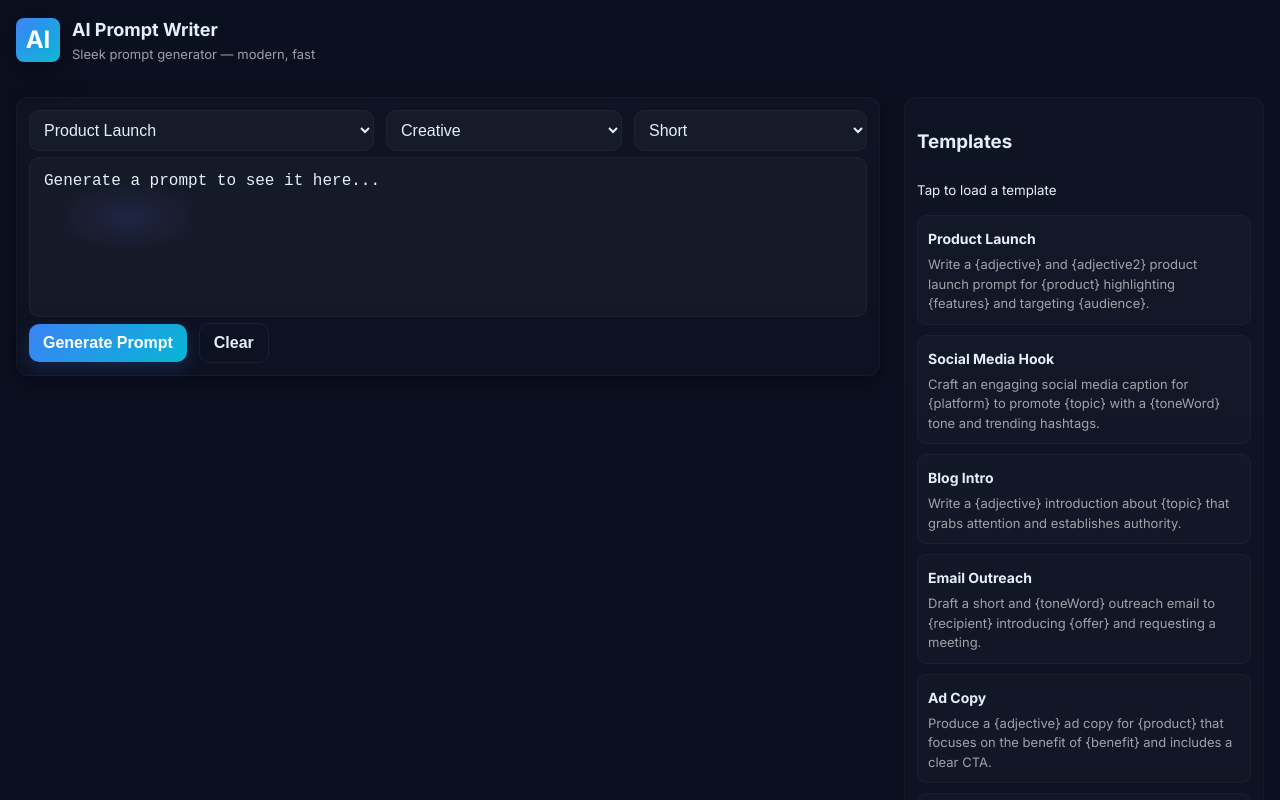
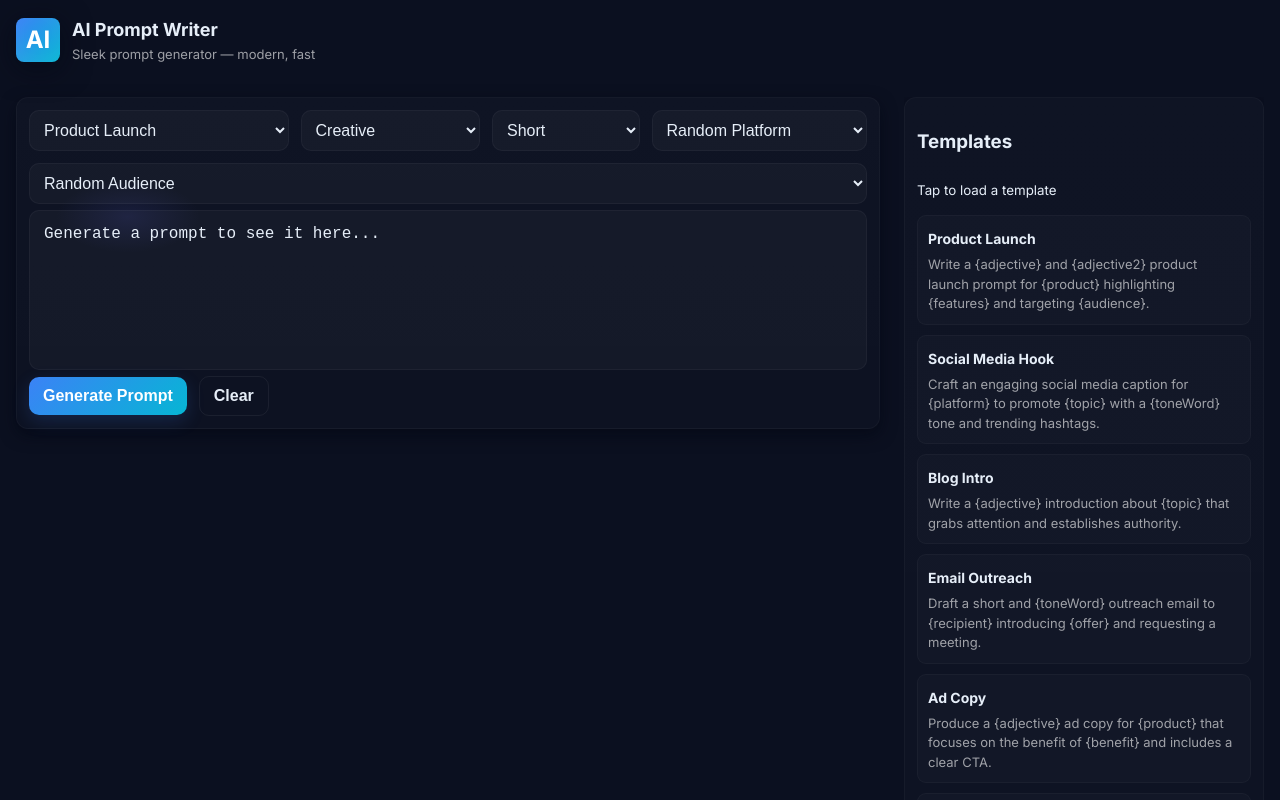
Before and after one commit to gabezigo/AiPromptGenerator, a React (Create React App) app: page / in a window 1280 px wide. Shown: the top 800 px of the page. Built offline with nearby package versions, Linux system fonts and the light colour scheme; the HTML template or start-up script is replaced by a standard one.

Commit message:
Update App.js

```diff
--- a/src/App.js
+++ b/src/App.js
@@ -1,7 +1,7 @@
 import React, { useState, useEffect } from 'react';
 import './App.css';
 
-// Expanded templates with multiple sentence structures
+// --- FULL TEMPLATES as you originally provided ---
 const TEMPLATES = [
   {
     title: 'Product Launch',
@@ -130,7 +130,7 @@ const TEMPLATES = [
   },
 ];
 
-// Expanded word banks with many options
+// --- FULL WORD_BANKS as you originally provided ---
 const WORD_BANKS = {
   adjective: [
     'concise', 'persuasive', 'engaging', 'compelling', 'creative', 'imaginative', 'playful',
@@ -234,16 +234,16 @@ function randomChoice(arr) {
   return arr[Math.floor(Math.random() * arr.length)];
 }
 
-// Fill template with random words and add tone/length instructions (no custom overrides)
-function fillTemplate(tmpl, tone, length) {
+// Fill template with random words (or selected ones) and tone/length instructions
+function fillTemplate(tmpl, tone, length, platformSel, audienceSel) {
   const replacements = {
     adjective: randomChoice(WORD_BANKS.adjective),
     adjective2: randomChoice(WORD_BANKS.adjective2),
     toneWord: tone,
     product: randomChoice(WORD_BANKS.product),
     features: randomChoice(WORD_BANKS.features),
-    audience: randomChoice(WORD_BANKS.audience),
-    platform: randomChoice(WORD_BANKS.platform),
+    audience: audienceSel || randomChoice(WORD_BANKS.audience),
+    platform: platformSel || randomChoice(WORD_BANKS.platform),
     topic: randomChoice(WORD_BANKS.topic),
     recipient: randomChoice(WORD_BANKS.recipient),
     offer: randomChoice(WORD_BANKS.offer),
@@ -252,6 +252,11 @@ function fillTemplate(tmpl, tone, length) {
     event: randomChoice(WORD_BANKS.event),
     emotion: randomChoice(WORD_BANKS.emotion),
   };
+
+  // Ensure tone always mentioned if missing {toneWord}
+  if (!tmpl.includes('{toneWord}')) {
+    tmpl = `Using a ${tone} tone, ${tmpl}`;
+  }
 
   let filled = tmpl.replace(/\{(.*?)\}/g, (_, key) => replacements[key.trim()] || `{${key}}`);
 
@@ -275,6 +280,8 @@ export default function App() {
   const [selectedTemplate, setSelectedTemplate] = useState(TEMPLATES[0]);
   const [tone, setTone] = useState('creative');
   const [length, setLength] = useState('short');
+  const [platformSel, setPlatformSel] = useState('');
+  const [audienceSel, setAudienceSel] = useState('');
   const [result, setResult] = useState('');
   const [history, setHistory] = useState(() => {
     try {
@@ -291,7 +298,7 @@ export default function App() {
   function generate() {
     const tmpl =
       selectedTemplate.templates[Math.floor(Math.random() * selectedTemplate.templates.length)];
-    const prompt = fillTemplate(tmpl, tone, length);
+    const prompt = fillTemplate(tmpl, tone, length, platformSel, audienceSel);
     setResult(prompt);
     setHistory((h) => [{ id: Date.now(), title: selectedTemplate.title, prompt }, ...h].slice(0, 30));
   }
@@ -333,6 +340,7 @@ export default function App() {
       <main className="panel main-panel">
         {/* Controls */}
         <div className="controls">
+          {/* Template dropdown */}
           <select
             className="select"
             value={selectedTemplate.title}
@@ -345,16 +353,40 @@ export default function App() {
             ))}
           </select>
 
+          {/* Tone dropdown - dynamic */}
           <select className="select" value={tone} onChange={(e) => setTone(e.target.value)}>
-            <option value="creative">Creative</option>
-            <option value="formal">Formal</option>
-            <option value="casual">Casual</option>
+            {Object.keys(TONE_INSTRUCTIONS).map((t) => (
+              <option key={t} value={t}>
+                {t.charAt(0).toUpperCase() + t.slice(1)}
+              </option>
+            ))}
           </select>
 
+          {/* Length dropdown */}
           <select className="select" value={length} onChange={(e) => setLength(e.target.value)}>
             <option value="short">Short</option>
             <option value="medium">Medium</option>
             <option value="long">Long</option>
+          </select>
+
+          {/* New Platform dropdown */}
+          <select className="select" value={platformSel} onChange={(e) => setPlatformSel(e.target.value)}>
+            <option value="">Random Platform</option>
+            {WORD_BANKS.platform.map((p) => (
+              <option key={p} value={p}>
+                {p}
+              </option>
+            ))}
+          </select>
+
+          {/* New Audience dropdown */}
+          <select className="select" value={audienceSel} onChange={(e) => setAudienceSel(e.target.value)}>
+            <option value="">Random Audience</option>
+            {WORD_BANKS.audience.map((a) => (
+              <option key={a} value={a}>
+                {a}
+              </option>
+            ))}
           </select>
         </div>
 
```
